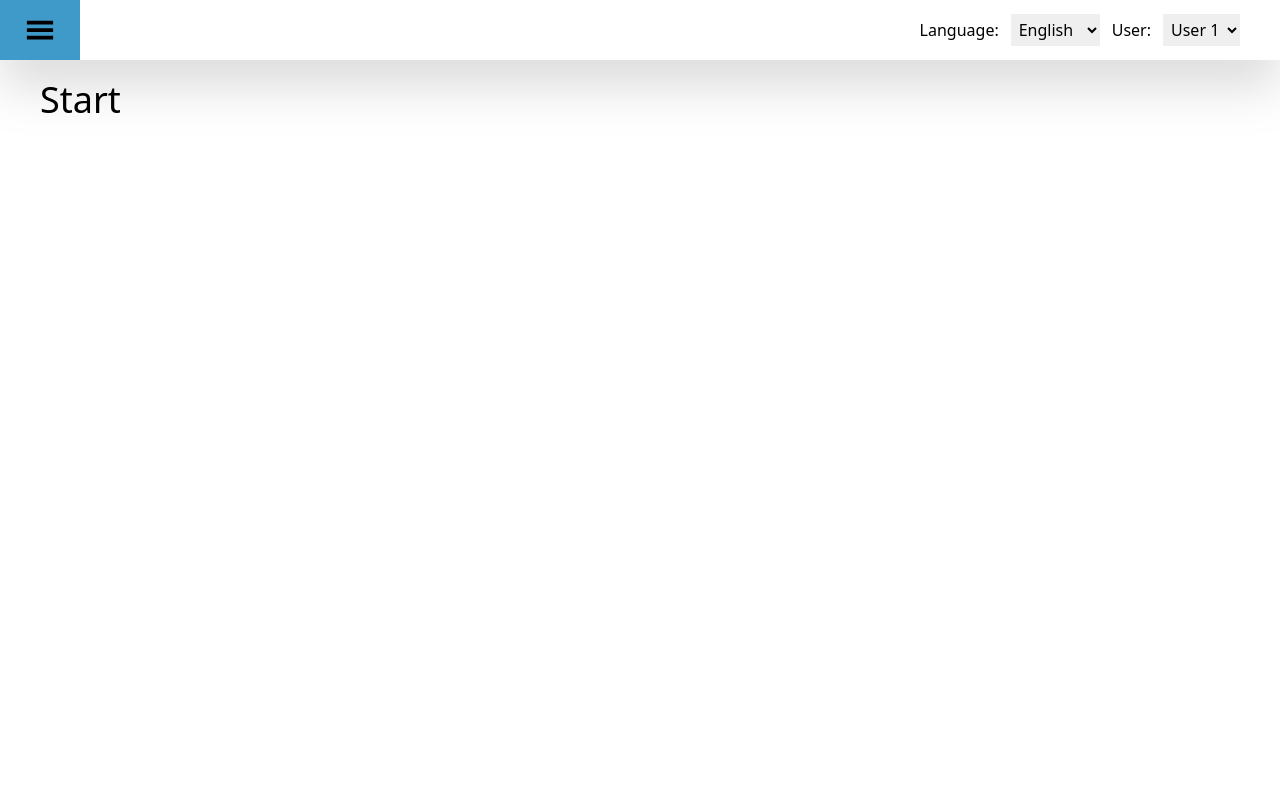
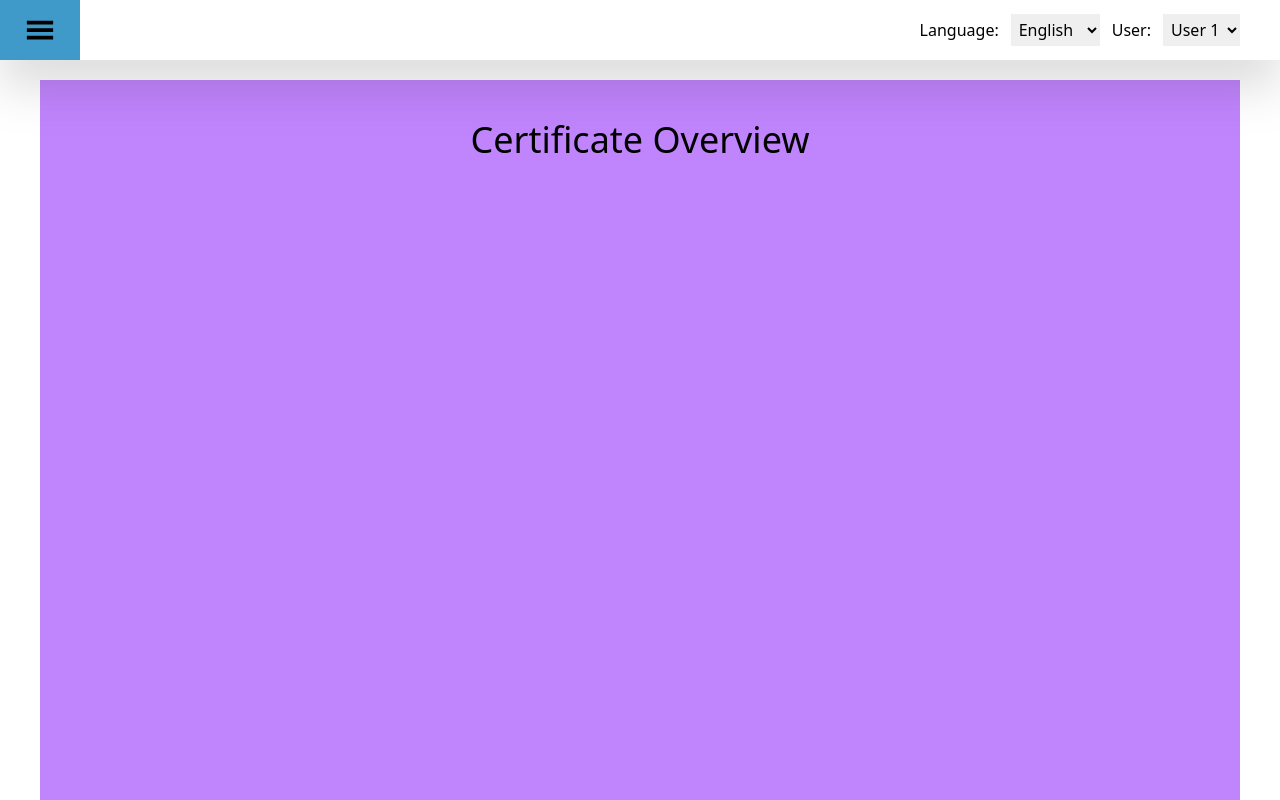
Before and after one commit to DenisKantic/dccs_project, a React (Create React App) app: page /Certificate in a window 1280 px wide. Built offline with nearby package versions, Linux system fonts and the light colour scheme.

Commit message:
created starter files for Certificate component with working route

```diff
--- a/src/App.js
+++ b/src/App.js
@@ -1,13 +1,14 @@
 import React from "react";
 import { BrowserRouter, Routes, Route } from "react-router-dom";
 import Home from "./Components/HomePage/Home";
+import Certificate from "./Components/CertificateOverview/Certificate";
 
 function App() {
   return (
     <BrowserRouter>
     <Routes>
-      <Route path="/" element={<Home></Home>}/>
-      <Route path="/Certificate" element={<Home></Home>} ></Route>
+      <Route path="/" element={<Home />}/>
+      <Route path="/Certificate" element={<Certificate />} ></Route>
     </Routes>
     </BrowserRouter>
   );
--- /dev/null
+++ b/src/Components/CertificateOverview/Certificate.jsx
@@ -0,0 +1,17 @@
+import React from 'react'
+import Header from '../Header/Header'
+
+const Certificate = () => {
+  return (
+    <div className='flex flex-2'>
+        <Header />
+        <main className='h-screen w-full p-10'>
+            <div className='mt-10 bg-purple-400 h-full flex flex-col items-center'>
+            <h1 className='pt-10 text-4xl'>Certificate Overview</h1>
+            </div>
+        </main>
+    </div>
+  )
+}
+
+export default Certificate
--- a/src/Components/Header/Header.jsx
+++ b/src/Components/Header/Header.jsx
@@ -67,7 +67,9 @@ const Header = () => {
                 <ul className={ subMenu ? 'flex flex-col mt-4 ml-14 cursor-pointer' : 'hidden'}>
                     <li className='hover:text-[#3f9ac9]'
                                    onClick={()=>{setNav(!nav)}}>
+                                   <Link to="/Certificate">
                                     Example 1
+                                    </Link>
                                     </li>
                     <li className='hover:text-[#3f9ac9]'
                                 onClick={()=>{setNav(!nav)}}>
```
Also changed, not shown: src/Components/CertificateOverview/Table.jsx (added).
